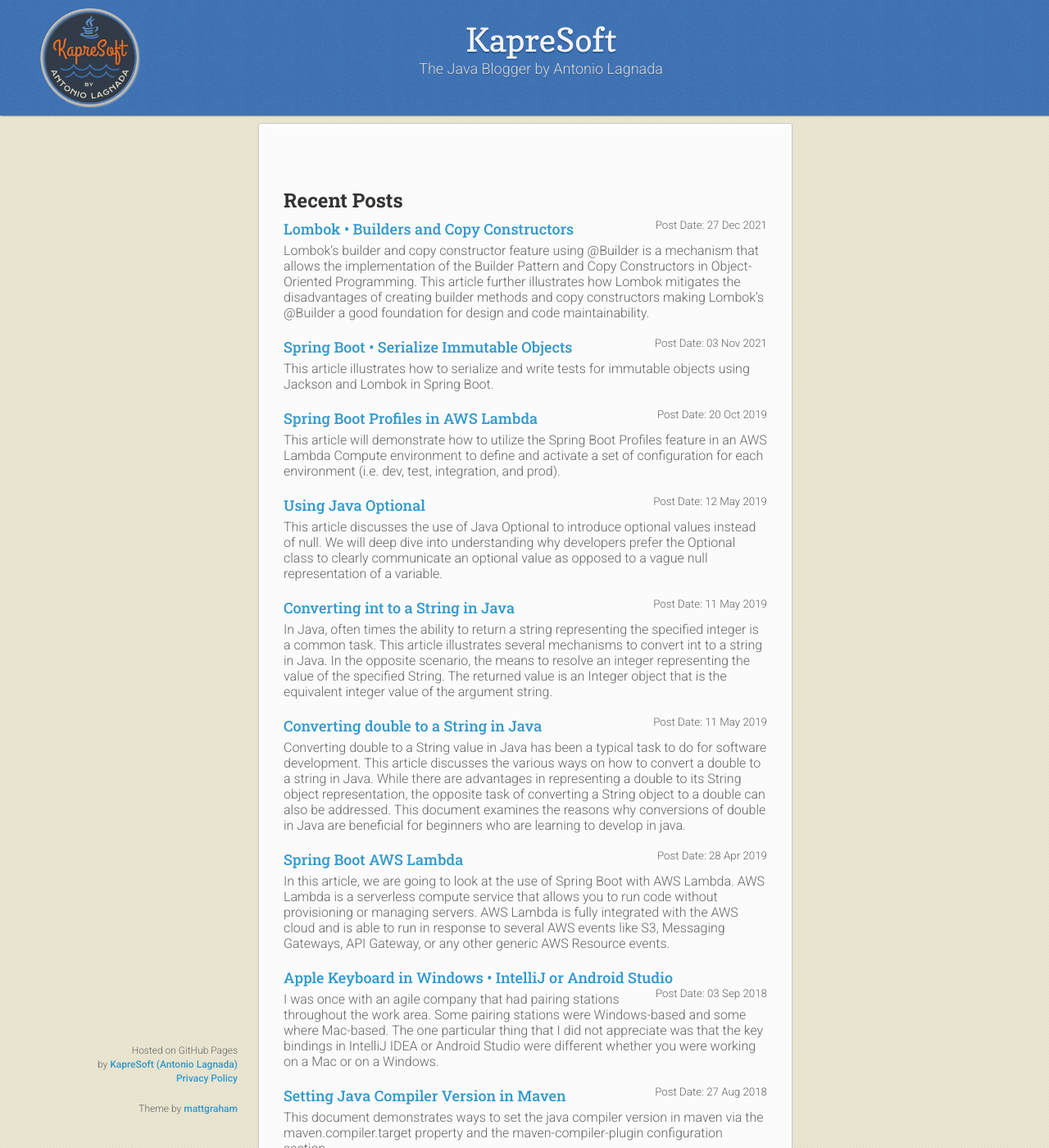
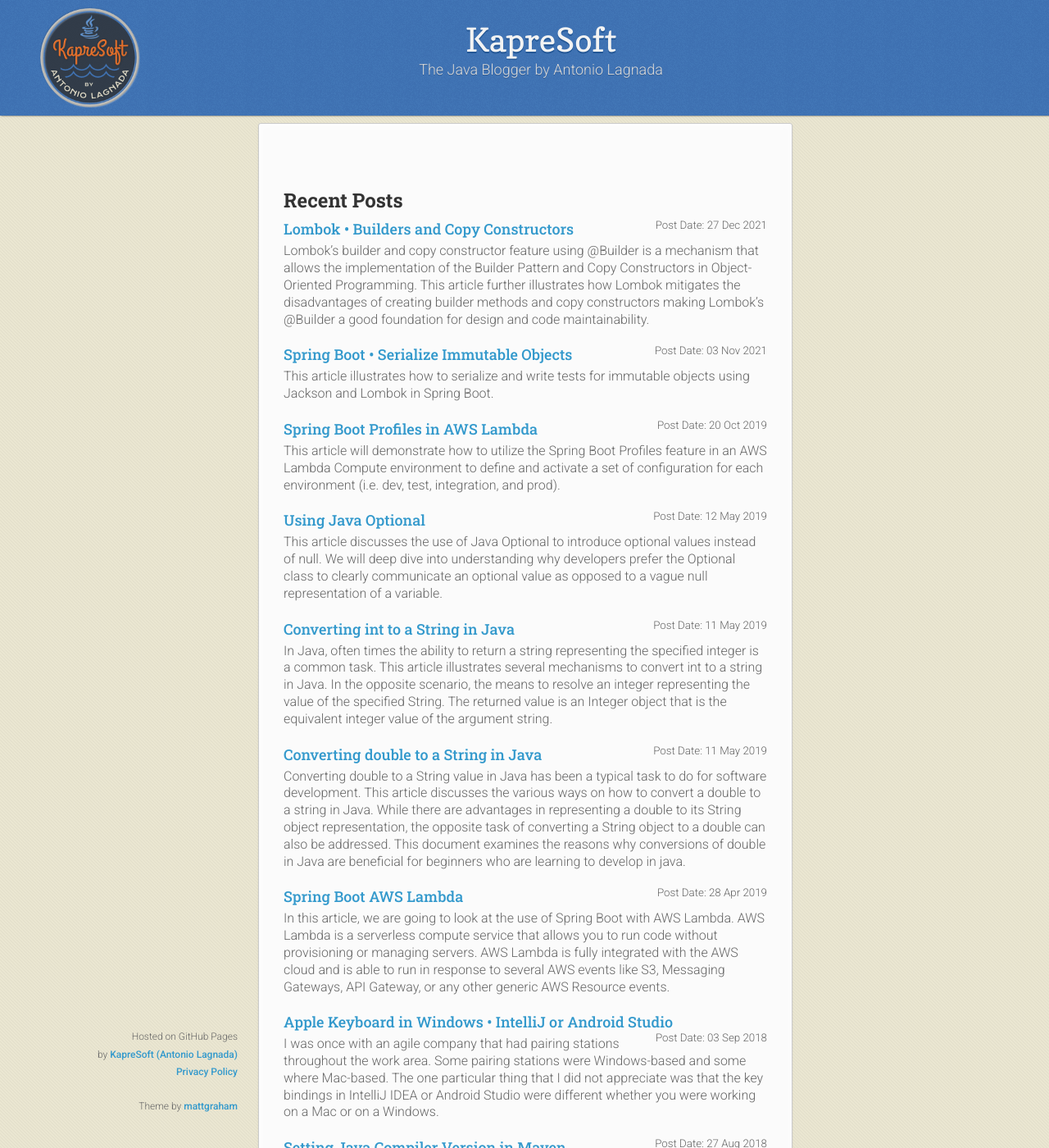
Before and after one commit to kapresoft/kapresoft.github.io, a Jekyll site: the page built from index.md, in a window 1280 px wide and 1400 px high. Shown: the whole window at 82% size. Built offline with Jekyll 4.4.1, drawn with Linux system fonts in a browser that asks for light colours; comment, search, counter and statistics services are not loaded; our own code applies the rules of GitHub Pages for plain Markdown files.

Commit message:
update line height

```diff
--- a/_includes/excerpts.html
+++ b/_includes/excerpts.html
@@ -4,7 +4,7 @@
         {% if page.title != post.title %}
         <a href="{{ post.url }}"><span class="excerpt_title">{{ post.title }}</span></a>
         <span style="float: right; font-size: smaller;">Post Date: {{ post.date | date_to_string }}</span><br/>
-        <div style="padding: 5px 0 20px 0;">
+        <div class="excerpt">
             {{ post.excerpt | remove: '<p>' | remove: '</p>' | remove_first: '1.' | remove_first: 'Overview' | strip_html }}
             <a href="{{ post.url }}"></a>
         </div>
--- a/assets/css/style.scss
+++ b/assets/css/style.scss
@@ -2,6 +2,14 @@
 ---
 
 @import "{{ site.theme }}";
+
+p, div.excerpt {
+  line-height: 1.3em;
+}
+
+div.excerpt {
+  padding: 5px 0 20px 0;
+}
 
 div.site-name {
   line-height:1.1;
```
